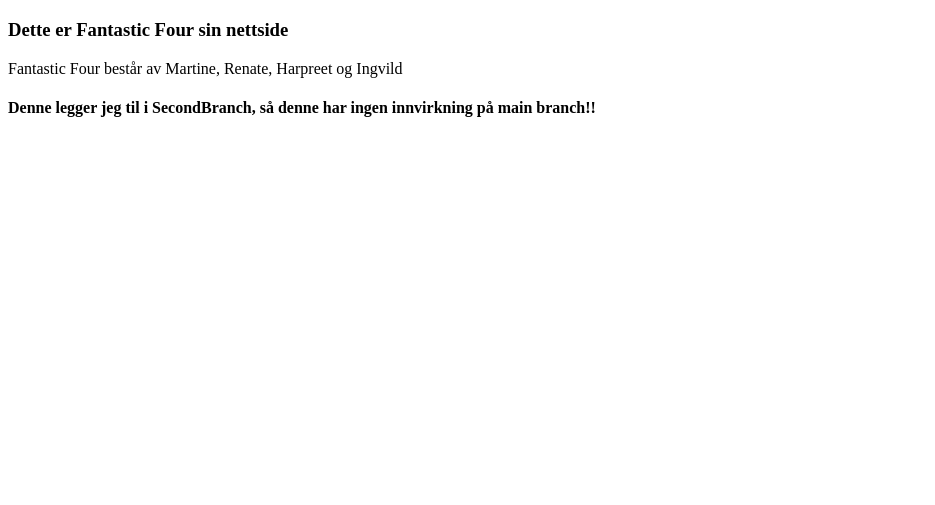
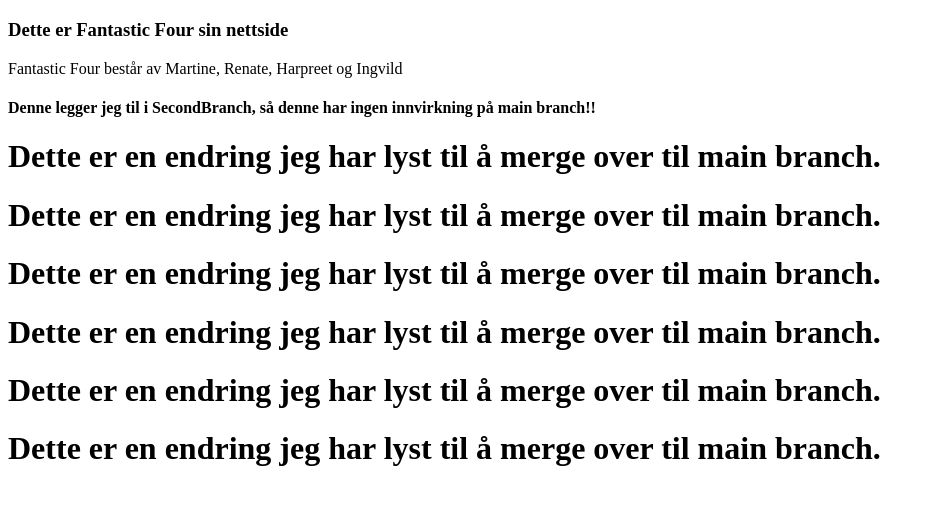
Before and after one commit to Marlatine/GitTest, a plain HTML site: page index.html in a window 1280 px wide. Shown: the part 61-566 px from the top of the page, without its empty margins (0-935 px from the left). Drawn offline with Linux system fonts and the light colour scheme.

Commit message:
La til mange linjer som jeg vil ha til main branch

```diff
--- a/index.html
+++ b/index.html
@@ -15,5 +15,12 @@
       Denne legger jeg til i SecondBranch, så denne har ingen innvirkning på
       main branch!!
     </h4>
+
+    <h1>Dette er en endring jeg har lyst til å merge over til main branch.</h1>
+    <h1>Dette er en endring jeg har lyst til å merge over til main branch.</h1>
+    <h1>Dette er en endring jeg har lyst til å merge over til main branch.</h1>
+    <h1>Dette er en endring jeg har lyst til å merge over til main branch.</h1>
+    <h1>Dette er en endring jeg har lyst til å merge over til main branch.</h1>
+    <h1>Dette er en endring jeg har lyst til å merge over til main branch.</h1>
   </body>
 </html>
```
